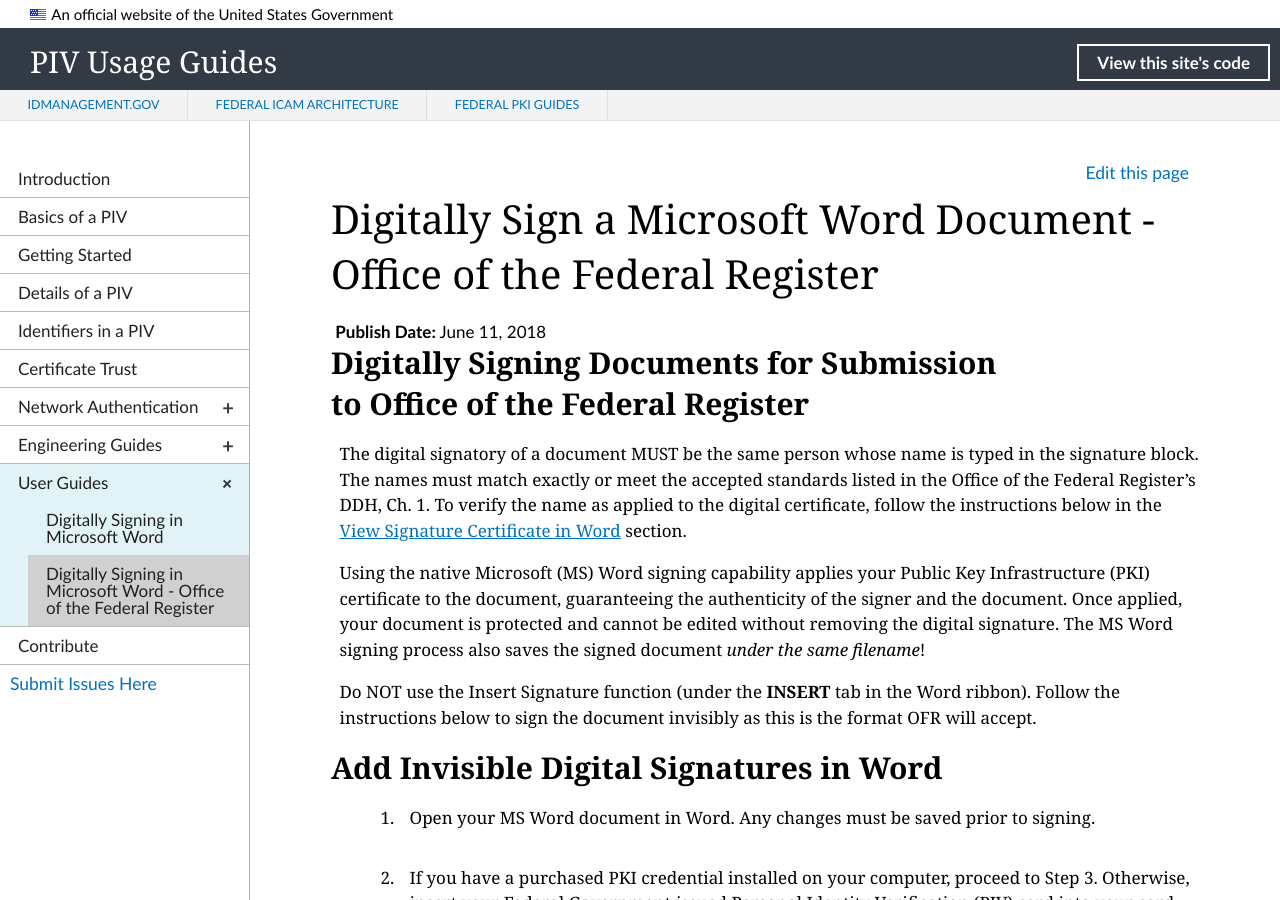
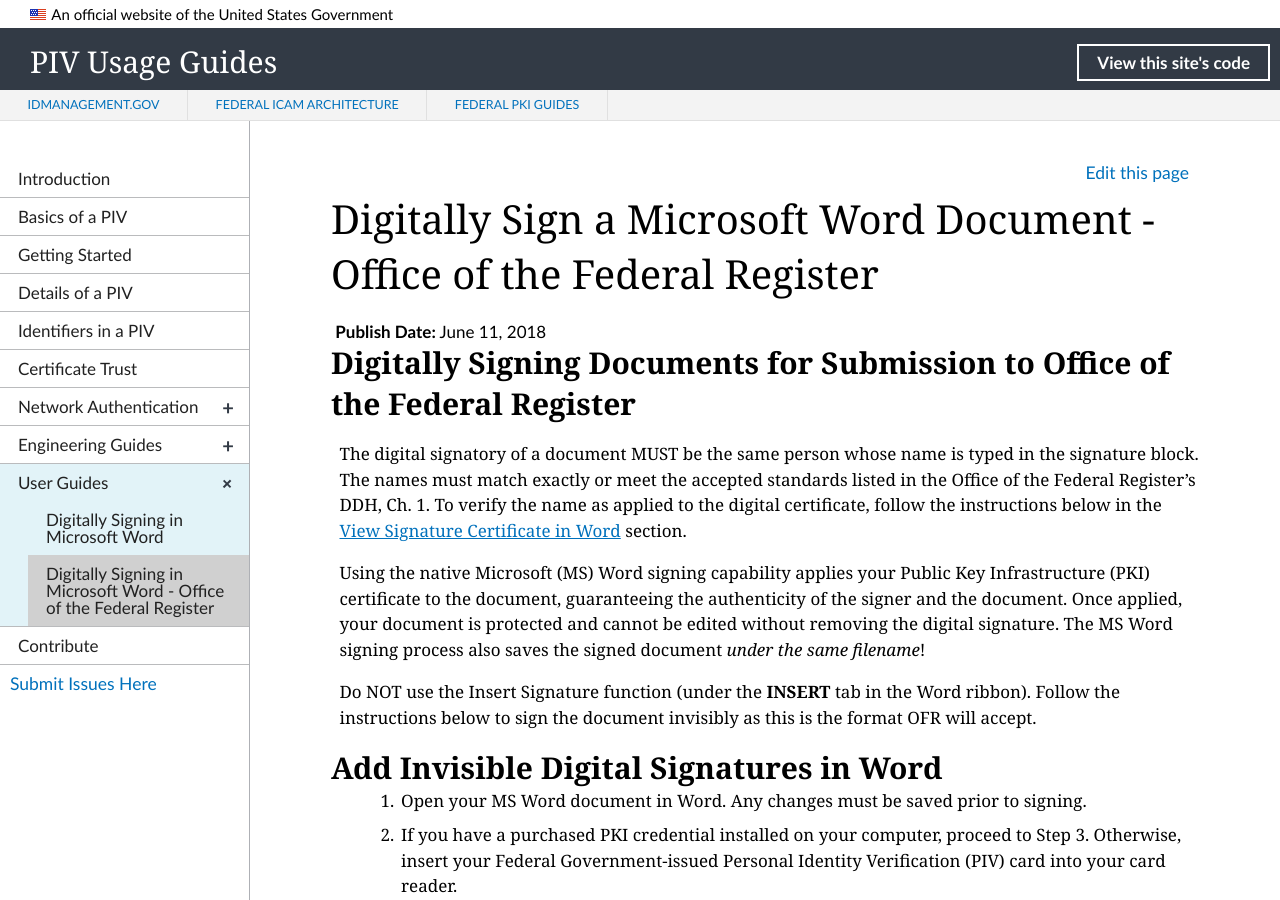
Before and after one commit to GSA/piv-guides, a Jekyll site: the page built from _userguides/02_digital_signing_ofr.md, in a window 1280 px wide and 900 px high. Built offline with Jekyll 4.4.1, drawn with Linux system fonts in a browser that asks for light colours; nearby versions of some CDN libraries; library files that are not in the unit come from our copies; some of the changed text lies outside the part shown.

Commit message:
Update 02_digital_signing_ofr.md
Formatting

```diff
--- a/_userguides/02_digital_signing_ofr.md
+++ b/_userguides/02_digital_signing_ofr.md
@@ -8,7 +8,7 @@
 description: This guide will walk you through the procedures for digitally signing a Microsoft Word document for submission to the Office of the Federal Register using your PIV credential or similar digital certificate.
 ---
 
-## Digitally Signing Documents for Submission<br>to Office of the Federal Register
+## Digitally Signing Documents for Submission to Office of the Federal Register
 
 The digital signatory of a document MUST be the same person whose name is typed in the signature block.  The names must match exactly or meet the accepted standards listed in the Office of the Federal Register's DDH, Ch. 1.  To verify the name as applied to the digital certificate, follow the instructions below in the [View Signature Certificate in Word](#view-signature-certificate-in-word) section.
 
@@ -19,35 +19,32 @@
 ## Add Invisible Digital Signatures in Word
 
 1. Open your MS Word document in Word. Any changes must be saved prior to signing.
-
 2. If you have a purchased PKI credential installed on your computer, proceed to Step 3. Otherwise, insert your Federal Government-issued Personal Identity Verification (PIV) card into your card reader.
-
 3. Click the **File** tab.<br/>
-    ![Add Dig Sign]({{site.baseurl}}/img/ofr_word_add_digital_signature_1.PNG){:style="width:60%;"}&nbsp;
+    ![Add Dig Sign]({{site.baseurl}}/img/ofr_word_add_digital_signature_1.PNG){:style="width:65%;"}&nbsp;
 
 4. Click **Info**.
 5. Click **Protect Document**.
 6. Click **Add a Digital Signature**.
 7. In the **Sign** dialog box:<br/>
-    ![OFR Sign Box]({{site.baseurl}}/img/ofr_sign_box_with_name_appears_here_3.png){:style="width:60%;"}
+    ![OFR Sign Box]({{site.baseurl}}/img/ofr_sign_box_with_name_appears_here_3.png){:style="width:65%;"}
 
 8. Select a **Commitment Type** from the pull-down menu.
 9. In the **Purpose for signing this document**, type the purpose or leave blank.
 10. To ensure the correct certificate is used, click the **Change** button.
 11. In the **Certificate Selection** box, there may be multiple certificates.  Select the first **unexpired** certificate with your name and then _Click here to view the certificate properties_.<br/>
-    ![OFR Windows Security Certificate Type]({{site.baseurl}}/img/ofr_windows_sec_piv_or_purch_cert.png){:style="width:75%;"}
+    ![OFR Windows Security Certificate Type]({{site.baseurl}}/img/ofr_windows_sec_piv_or_purch_cert.png){:style="width:70%;"}&nbsp;
 
-> _The Certificate Details box appears._<br/>
-12. Go to the **Details** tab and scroll down to _Key Usage_.  Single-click on it.  The lower text box should now display “Digital Signature, Non-Repudiation” (for PIV card certificate) or “Digital Signature” (for purchased certificate).  If it does, then this is the right certificate. Click **OK** to close the window and proceed with signing.<br/>
-    ![OFR Certificate Details]({{site.baseurl}}/img/ofr_certificate_details.png){:style="width:60%;"}
+12. _The Certificate Details box appears._ Go to the **Details** tab and scroll down to _Key Usage_.  Single-click on it.  The lower text box should now display “Digital Signature, Non-Repudiation” (for PIV card certificate) or “Digital Signature” (for purchased certificate).  If it does, then this is the right certificate. Click **OK** to close the window and proceed with signing.<br/>
+    ![OFR Certificate Details]({{site.baseurl}}/img/ofr_certificate_details.png){:style="width:65%;"}
 
 13. If this is the wrong certificate, click **OK**. Then select another certificate and repeat these steps until you find the correct certificate.
 14. Click **Sign**.
 15. Follow prompt to enter **PIN**; then click **OK**.<br/>
-    ![OFR Enter Your PIN]({{site.baseurl}}/img/ofr_enter_your_pin_3.png){:style="width:45%;"}
+    ![OFR Enter Your PIN]({{site.baseurl}}/img/ofr_enter_your_pin_3.png){:style="width:60%;"}
 
 If the digital signature certificate and PIN are valid, the document is signed and automatically saved under the same filename.  This is the file you submit to OFR via the web portal.<br/>
-    ![OFR Signature Confirmation]({{site.baseurl}}/img/ofr_signature_confirmation.png){:style="width:50%;"}
+    ![OFR Signature Confirmation]({{site.baseurl}}/img/ofr_signature_confirmation.png){:style="width:60%;"}
 
 For multiple-signatory documents (e.g., dual-agency submissions), the first signer forwards the signed document to the next signer, who repeats the signing process on the _already-signed file_. (See the "Multiple Digital Signatories section below.)  All digital signatories must have their names and job titles typed in the signature block of the document.
 
@@ -73,14 +70,13 @@
 ## Remove Invisible Digital Signatures in Word
 
 1. Open the MS Word document that contains the invisible signature you want to remove.<br/>
-    ![Doc Invisible Signatures]({{site.baseurl}}/img/ofr_remove_invisible_sign_4.png){:style="width:90%;"}
+    ![Doc Invisible Signatures]({{site.baseurl}}/img/ofr_remove_invisible_sign_4.png){:style="width:100%;"}
 
-2. In the header, you may see the option to **View Signatures**.  Click that button and proceed to Step 5. Otherwise,
+2. In the header, you may see the option to **View Signatures**.  Click that button and proceed to Step 5. Otherwise:
 3. Click the **File** tab.
 4. Click **Info**.
-5. Click **View Signatures**.
-> The **Signatures** pane appears.<br/>
-    ![Signatures Pane]({{site.baseurl}}/img/ofr_signatures_pane_5.png){:style="width:90%;"}&nbsp;
+5. Click **View Signatures**. _The **Signatures** pane appears._<br/>
+    ![Signatures Pane]({{site.baseurl}}/img/ofr_signatures_pane_5.png){:style="width:100%;"}&nbsp;
 
 6. Next to the signature name, click the arrow.
 7. Click **Remove Signature**.
@@ -103,12 +99,12 @@
 > _A pop-up window appears._
 8. Be sure that the **General** tab is selected. _The valid dates of the certificate are listed. More technical details, such as the certification path and key usage values, are shown under other tabs._
 
-**FAQs**
+## FAQs
 
-#### We’ve been using the free GSA Digital Signing Tool to sign documents.  Do we need to change?**
+### We’ve been using the free GSA Digital Signing Tool to sign documents.  Do we need to change?**
 Not right away, but you need to follow the provided instructions to adopt the MS Word signing procedures sooner rather than later.  The GSA Digital Signing Tool is no longer supported and may malfunction.
 
-#### Will the portal accept both “.p7m” and “.docx” files?
+### Will the portal accept both “.p7m” and “.docx” files?
 Yes, for the time being.  Many agencies still use the signing process that creates a “.p7m” file for submission via the portal.  Since we will accept signed MS Word files with the “.docx” extension, the portal has been configured to accept both on an interim basis.
 
 #### So “.p7m” files will eventually stop being accepted?
```
